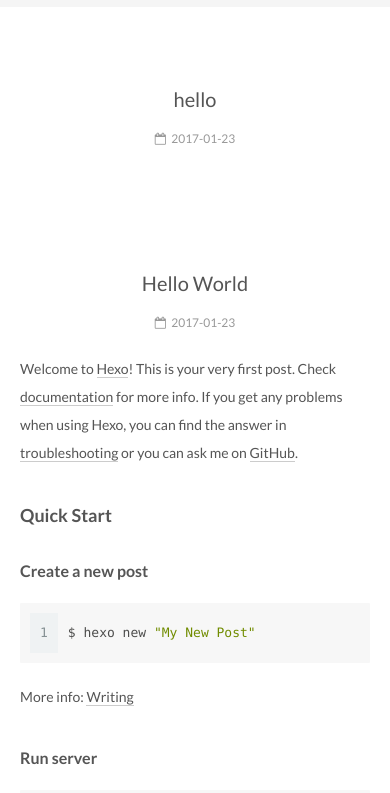
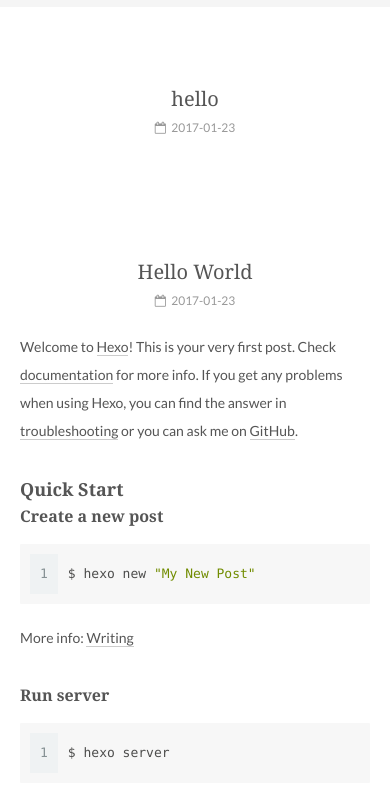
Before and after one commit to Lunatree/Lunatree.github.io, a plain HTML site: page index.html in a window 390 px wide. Shown: the part 51-844 px from the top of the page. Drawn offline with Linux system fonts and the light colour scheme.

Commit message:
Site updated: 2017-01-23 22:44:48

```diff
--- a/css/main.css
+++ b/css/main.css
@@ -1685,7 +1685,7 @@
   width: 4px;
   height: 4px;
   border-radius: 50%;
-  background: #5ed9ff;
+  background: #ffff50;
 }
 .links-of-blogroll {
   font-size: 13px;
@@ -2746,6 +2746,76 @@
   .footer-inner {
     width: auto;
     text-align: center;
+  }
+}
+@media (min-width: 768px) and (max-width: 991px) {
+  body {
+    padding-right: 0 !important;
+  }
+}
+@media (max-width: 767px) {
+  body {
+    padding-right: 0 !important;
+  }
+}
+h1,
+h2,
+h3,
+h4,
+h5,
+h6 {
+  margin: 0;
+  padding: 0;
+  font-weight: bold;
+  line-height: 1;
+  font-family: Cambria, Georgia, "Microsoft Jhenghei", "Hiragino Sans GB", "Microsoft YaHei", "Times New Roman", serif;
+}
+h1 {
+  font-size: 24px;
+}
+@media (max-width: 767px) {
+  h1 {
+    font-size: 20px;
+  }
+}
+h2 {
+  font-size: 22px;
+}
+@media (max-width: 767px) {
+  h2 {
+    font-size: 18px;
+  }
+}
+h3 {
+  font-size: 20px;
+}
+@media (max-width: 767px) {
+  h3 {
+    font-size: 16px;
+  }
+}
+h4 {
+  font-size: 18px;
+}
+@media (max-width: 767px) {
+  h4 {
+    font-size: 14px;
+  }
+}
+h5 {
+  font-size: 16px;
+}
+@media (max-width: 767px) {
+  h5 {
+    font-size: 12px;
+  }
+}
+h6 {
+  font-size: 14px;
+}
+@media (max-width: 767px) {
+  h6 {
+    font-size: 10px;
   }
 }
 .site-author-image {
```
